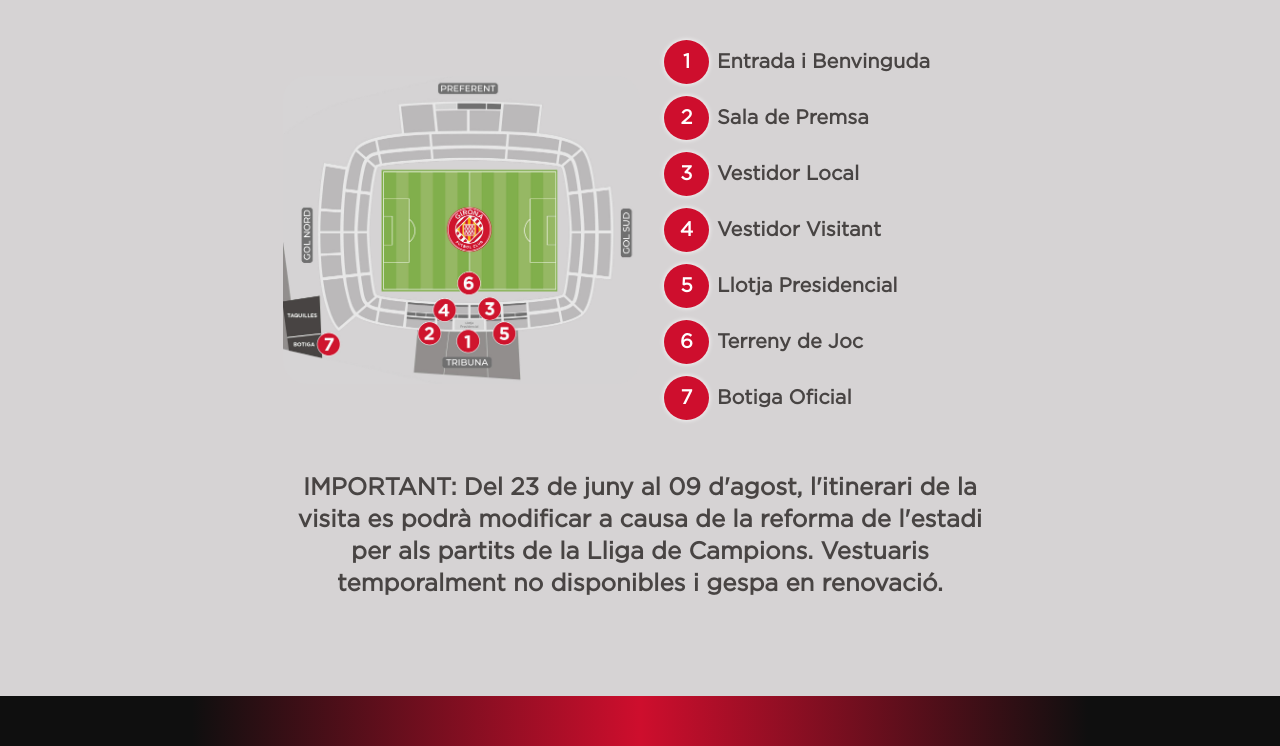
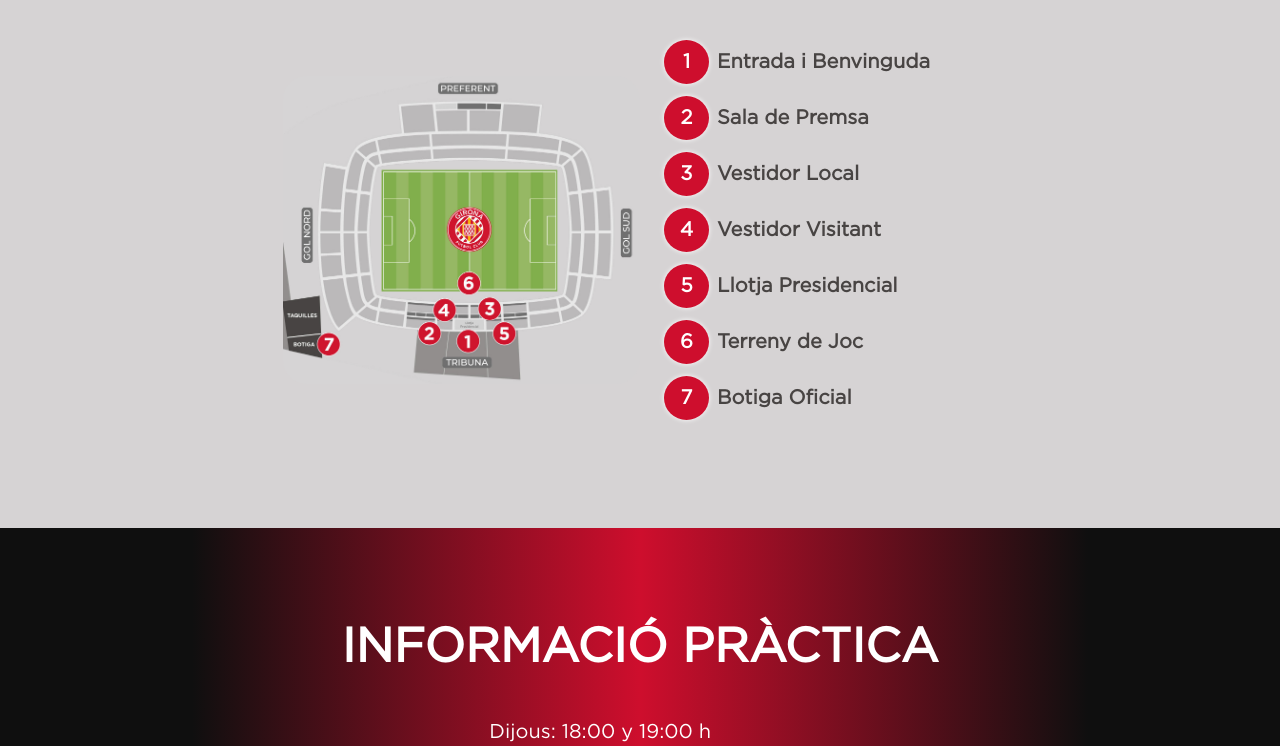
Before and after one commit to SBastian7/girona-landing, a Next.js app: page /ca in a window 1280 px wide. Shown: the part 2606-3352 px from the top of the page. Built offline with nearby package versions, Linux system fonts and the light colour scheme.

Commit message:
remove refurbishment message

```diff
--- a/src/app/components/Itinerary.tsx
+++ b/src/app/components/Itinerary.tsx
@@ -55,9 +55,6 @@
                     }
                 </div>
             </div>
-            <div className="pt-10 font-semibold" style={{color: '#484443'}}>
-                {t('item_8')}
-            </div>
         </div>
     )
 
```
